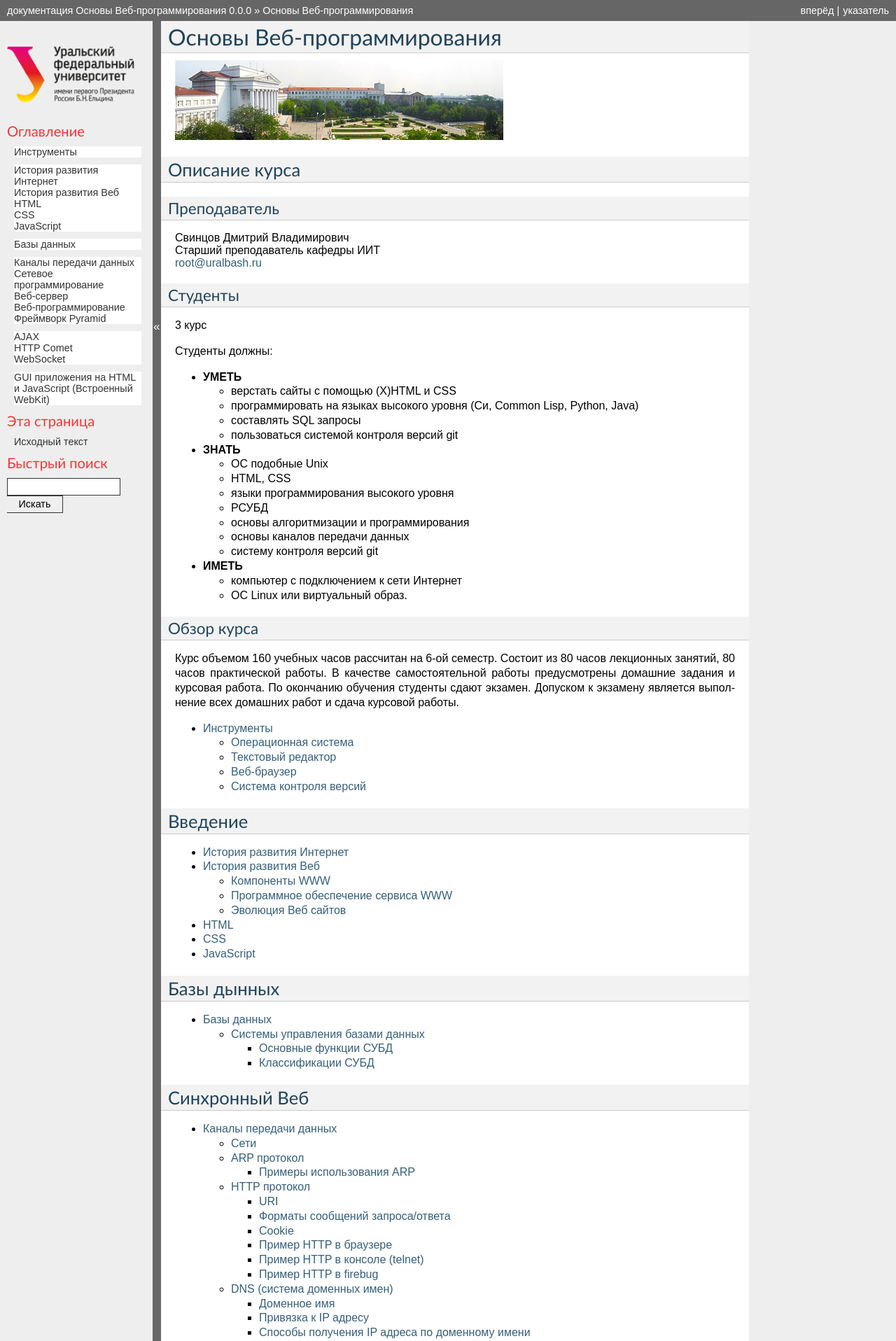
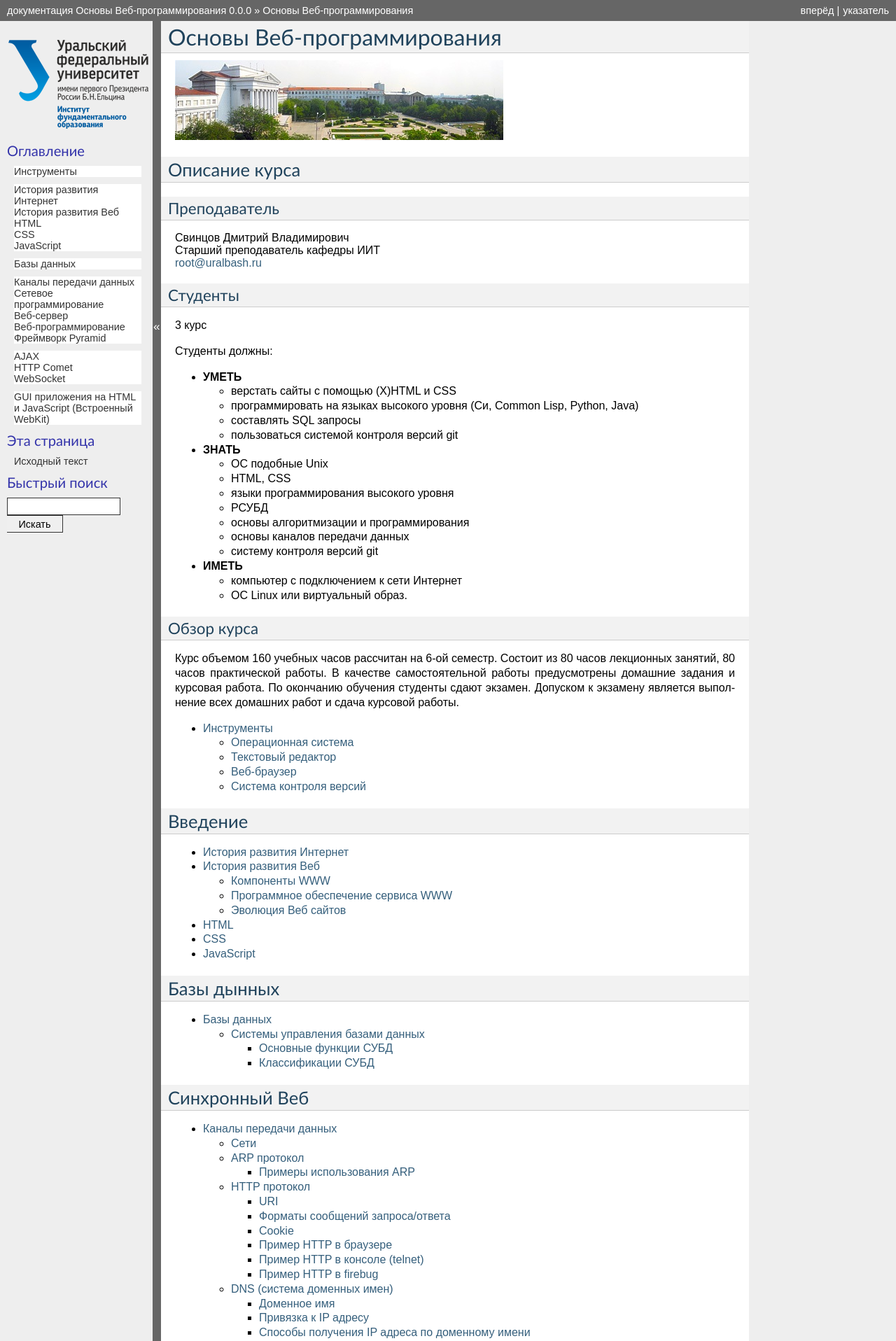
Before and after one commit to ustu/lectures.www, a Sphinx documentation site: the page built from docs/index.rst, in a window 1280 px wide. Shown: the top 1916 px of the page at 70% size. Built offline with Sphinx 7.4.7, drawn with Linux system fonts in a browser that asks for light colours.

Commit message:
Поправил стили для сайлбара и футера

```diff
--- a/docs/_themes/mydefault/static/default.css_t
+++ b/docs/_themes/mydefault/static/default.css_t
@@ -320,3 +320,16 @@
 .toctree-l1 {
     background: #fff;
 }
+
+li.toctree-l1.current {
+    background: #fee;
+}
+
+li[class*=" current"] {
+    background: #fff;
+    color:red
+}
+
+.logo {
+    max-width : none;
+}
--- a/docs/conf.py
+++ b/docs/conf.py
@@ -19,7 +19,7 @@
 
 directives.register_directive('no-code-block', CodeBlock)
 
-html_logo = '_static/urfu.png'
+html_logo = '_static/info-small.png'
 html_favicon = '_static/urfu.ico'
 html_sidebars = {
     '**': ['globaltoc.html', 'sourcelink.html', 'searchbox.html'],
@@ -122,10 +122,12 @@
 html_theme_options = {
     'collapsiblesidebar': True,
     'sidebarbgcolor': '#eee',
-    'sidebartextcolor': '#f33',
+    'sidebartextcolor': '#33a',
     'sidebarlinkcolor': '#333',
     'relbarbgcolor': '#666',
     'sidebarbtncolor': '#666',
+    'footerbgcolor': '#eee',
+    'footertextcolor': '#000',
 }
 
 # Add any paths that contain custom themes here, relative to this directory.
```
Also changed, not shown: docs/_static/info-small.png.
